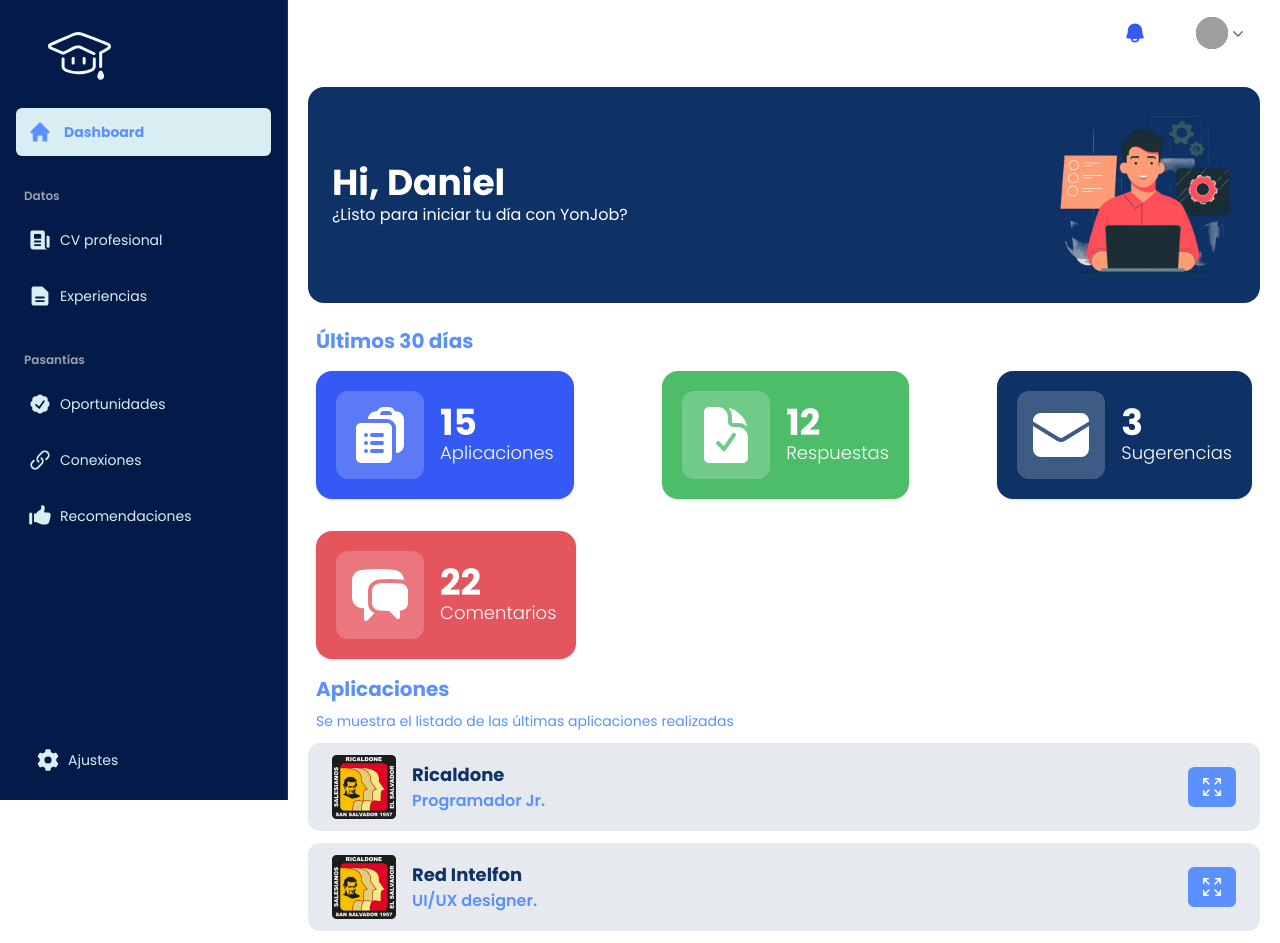
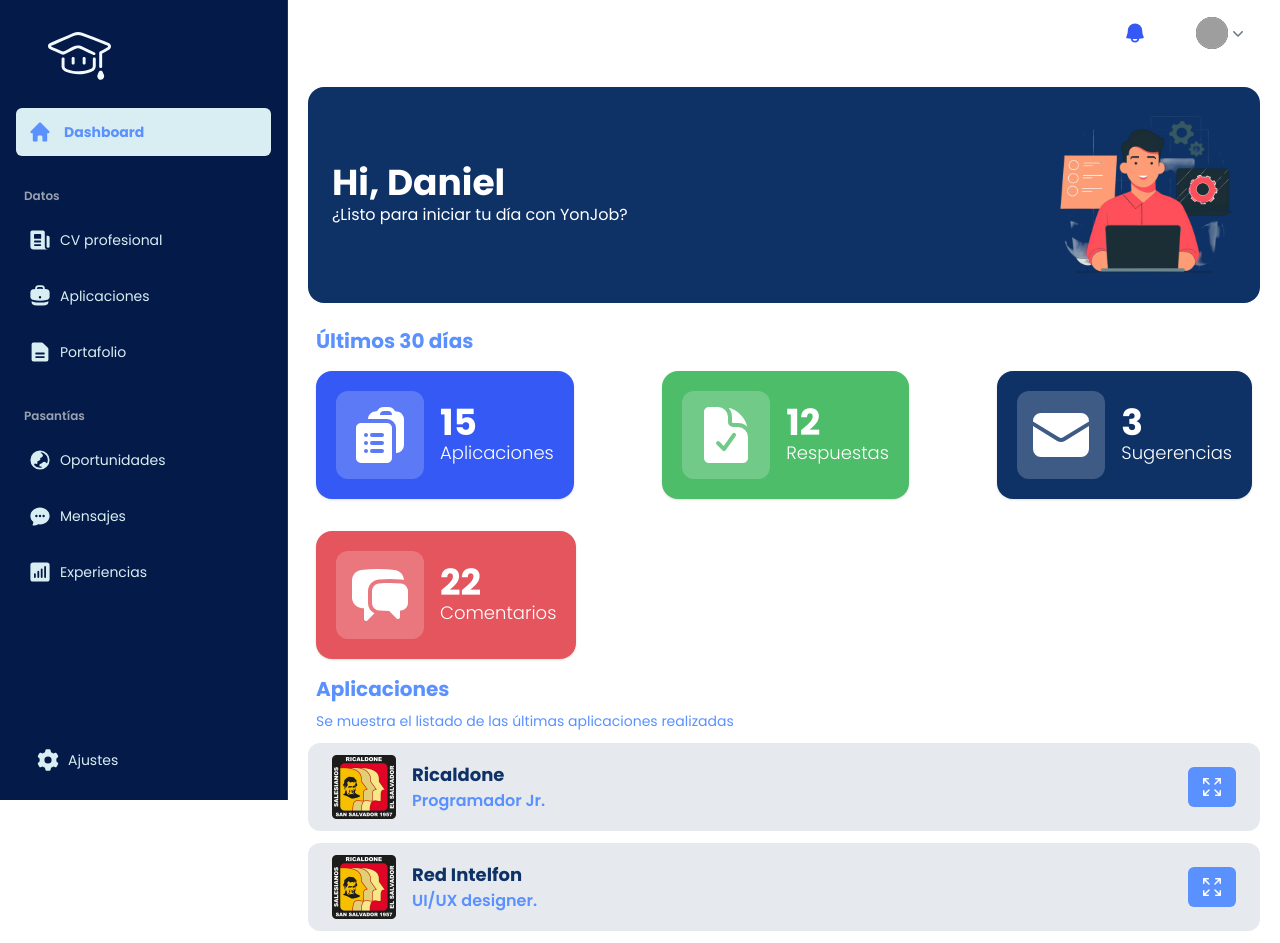
Before and after one commit to Ander45Portafol/YonJobSV, a Nuxt app: page /dashboard in a window 1280 px wide. Built offline with nearby package versions, Linux system fonts and the light colour scheme; grey boxes are pictures that could not be loaded.

Commit message:
First change in branch

```diff
--- a/app/components/MenuDesktop.vue
+++ b/app/components/MenuDesktop.vue
@@ -25,12 +25,21 @@
               <NewspaperIcon class="size-6 shrink-0" aria-hidden="true" />
               <span class="">CV profesional</span>
             </NuxtLink>
+
+            <NuxtLink
+              to="/"
+              class="mt-2 bg-transparent text-[#D9EEF3] transform-gpu transition-transform duration-200 ease-in-out hover:scale-110 group flex gap-x-2 rounded-md p-3 text-sm/6 font-normal"
+            >
+              <BriefcaseIcon class="size-6 shrink-0" aria-hidden="true" />
+              <span class="">Aplicaciones</span>
+            </NuxtLink>
+
             <NuxtLink
               to="/"
               class="mt-2 bg-transparent text-[#D9EEF3] transform-gpu transition-transform duration-200 ease-in-out hover:scale-110 group flex gap-x-2 rounded-md p-3 text-sm/6 font-normal"
             >
               <DocumentTextIcon class="size-6 shrink-0" aria-hidden="true" />
-              <span class="">Experiencias</span>
+              <span class="">Portafolio</span>
             </NuxtLink>
           </li>
         </ul>
@@ -43,22 +52,28 @@
               to="/"
               class="mt-2 bg-transparent text-[#D9EEF3] transform-gpu transition-transform duration-200 ease-in-out hover:scale-110 group flex gap-x-2 rounded-md p-3 text-sm/6 font-normal"
             >
-              <CheckBadgeIcon class="size-6 shrink-0" aria-hidden="true" />
+              <GlobeAsiaAustraliaIcon
+                class="size-6 shrink-0"
+                aria-hidden="true"
+              />
               <span class="">Oportunidades</span>
             </NuxtLink>
             <NuxtLink
               to="/"
               class="mt-2 bg-transparent text-[#D9EEF3] transform-gpu transition-transform duration-200 ease-in-out hover:scale-110 group flex gap-x-2 rounded-md p-3 text-sm/6 font-normal"
             >
-              <LinkIcon class="size-6 shrink-0" aria-hidden="true" />
-              <span class="">Conexiones</span>
+              <ChatBubbleOvalLeftEllipsisIcon
+                class="size-6 shrink-0"
+                aria-hidden="true"
+              />
+              <span class="">Mensajes</span>
             </NuxtLink>
             <NuxtLink
               to="/"
               class="mt-2 bg-transparent text-[#D9EEF3] transform-gpu transition-transform duration-200 ease-in-out hover:scale-110 group flex gap-x-2 rounded-md p-3 text-sm/6 font-normal"
             >
-              <HandThumbUpIcon class="size-6 shrink-0" aria-hidden="true" />
-              <span class="">Recomendaciones</span>
+              <ChartBarSquareIcon class="size-6 shrink-0" aria-hidden="true" />
+              <span class="">Experiencias</span>
             </NuxtLink>
           </li>
         </ul>
@@ -80,9 +95,10 @@ import {
   HomeIcon,
   NewspaperIcon,
   DocumentTextIcon,
-  CheckBadgeIcon,
-  LinkIcon,
-  HandThumbUpIcon,
+  ChatBubbleOvalLeftEllipsisIcon,
+  ChartBarSquareIcon,
   Cog6ToothIcon,
+  BriefcaseIcon,
+  GlobeAsiaAustraliaIcon,
 } from "@heroicons/vue/20/solid";
 </script>
```
